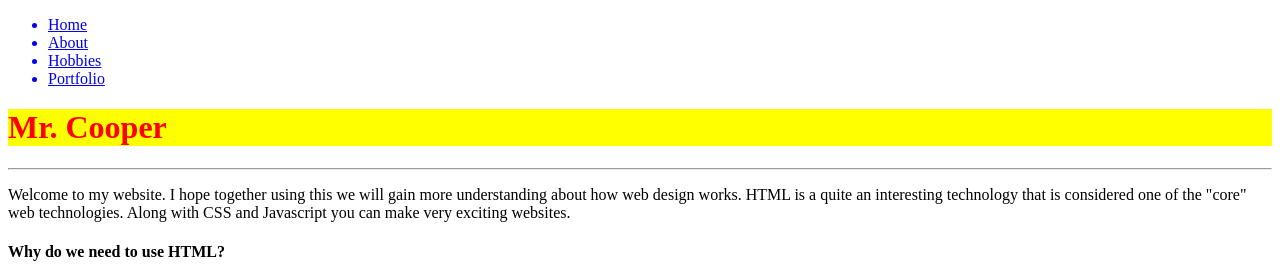
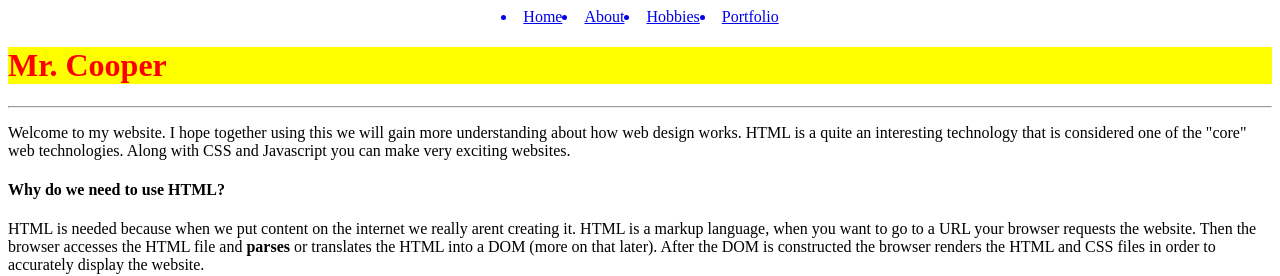
Before and after one commit to tuckahoe-ufsd/firstWebsiteExample, a plain HTML site: page index.html in a window 1280 px wide. Shown: the top 276 px of the page. Drawn offline with Linux system fonts and the light colour scheme.

Commit message:
started to style navbar

```diff
--- a/index.html
+++ b/index.html
@@ -7,12 +7,12 @@
     <title>Mr. Cooper</title>
 </head>
 <body>
-    <ul>
-        <a href="index.html"><li>Home</li></a>
-        <a href="bio.html"><li>About</li></a>
-        <a href="hobbies.html"><li>Hobbies</li></a>
-        <a href="portfolio.html"><li>Portfolio</li></a>
-    </ul>
+    <div class="navbar-container">
+            <a href="index.html"><li>Home</li></a>
+            <a href="bio.html"><li>About</li></a>
+            <a href="hobbies.html"><li>Hobbies</li></a>
+            <a href="portfolio.html"><li>Portfolio</li></a>
+    </div>
     <h1>Mr. Cooper</h1>
     <hr>
     <p>Welcome to my website. I hope together using this we will gain more understanding about how web design works. HTML is a quite an interesting technology that is considered one of the "core" web technologies. Along with CSS and Javascript you can make very exciting websites.</p>
--- a/style.css
+++ b/style.css
@@ -2,3 +2,9 @@ h1{
     color: red;
     background-color: yellow;
 }
+
+/* 1. Make the navbar container a flex container */
+.navbar-container {
+    display: flex;
+    justify-content: center;  /* This centers the ul in the container */
+}
```
Also changed, not shown: bio.html (+2 -2 lines), hobbies.html (+2 -2 lines), portfolio.html (+2 -2 lines).
